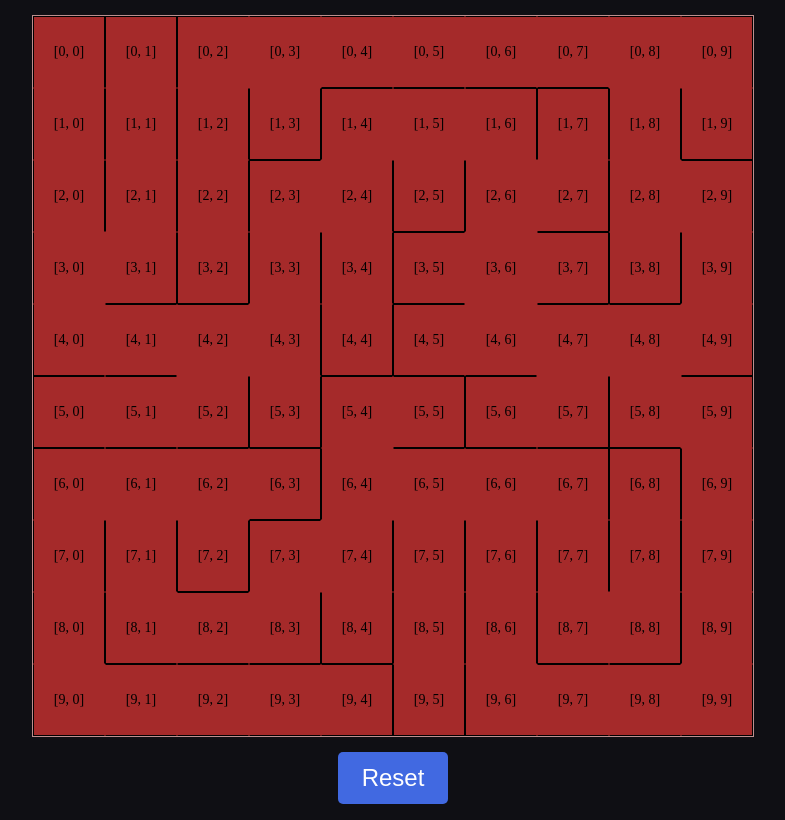
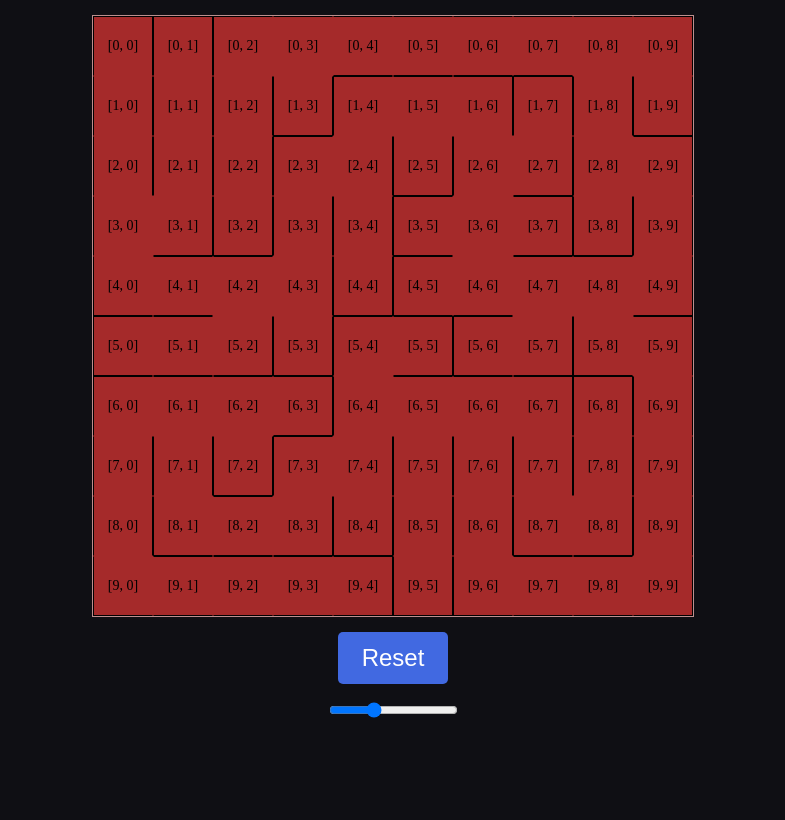
Before and after one commit to johnrdoty92/maze-generator, a React (Vite) app: page / in a window 1280 px wide. Shown: the whole page, without its empty margins (247-1032 px from the left). Built offline with nearby package versions, Linux system fonts and the light colour scheme.

Commit message:
control grid dimensions

```diff
--- a/src/App.css
+++ b/src/App.css
@@ -1,3 +1,7 @@
+:root {
+  --border-width: 1px;
+}
+
 .container {
     display: flex;
     place-items: center;
@@ -29,7 +33,7 @@
 }
 
 .grid {
-  width: min(90dvh, 75%);
+  width: min(75dvh, 75%);
   aspect-ratio: 1 / 1;
   outline: 1px solid rosybrown;
   display: flex;
@@ -43,7 +47,6 @@
   }
 
 .cell {
-  /* margin: -1px 0px 0px -1px; */
   flex: 1;
   aspect-ratio: 1 / 1;
   display: grid;
@@ -51,10 +54,10 @@
   font-size: clamp(8px, 1em, 14px);
   background-color:royalblue;
   border-collapse: collapse;
-  border-top: 1px solid black;
-  border-left: 1px solid black;
-  border-right: 1px solid black;
-  border-bottom: 1px solid black;
+  border-top: var(--border-width) solid black;
+  border-left: var(--border-width) solid black;
+  border-right: var(--border-width) solid black;
+  border-bottom: var(--border-width) solid black;
 }
 
 .visited {
@@ -62,17 +65,17 @@
 }
 
 .top {
-  border-top: 1px solid transparent;
+  border-top: var(--border-width) solid transparent;
 }
 
 .left {
-  border-left: 1px solid transparent;
+  border-left: var(--border-width) solid transparent;
 }
 
 .right {
-  border-right: 1px solid transparent;
+  border-right: var(--border-width) solid transparent;
 }
 
 .bottom {
-  border-bottom: 1px solid transparent;
+  border-bottom: var(--border-width) solid transparent;
 }
--- a/src/App.tsx
+++ b/src/App.tsx
@@ -1,11 +1,5 @@
-import { useEffect, useRef } from 'react';
+import { ChangeEventHandler, useEffect, useRef, useState } from 'react';
 import './App.css'
-
-const GRID_DIMENSIONS = 10;
-const ROWS = (Array(GRID_DIMENSIONS)
-  .fill(0)
-  .map((_, i) => Array(GRID_DIMENSIONS).fill(0).map((_, j) => ([i, j])))
-);
 
 const directions = ['top', 'left', 'right', 'bottom'] as const;
 type Directions = typeof directions[number];
@@ -41,6 +35,11 @@ const getNextDirection = (currentCell: [number, number], nextCell: [number, numb
 const sleep = (ms: number) => new Promise(resolve => setTimeout(resolve, ms))
 
 function App() {
+  const [gridDimensions, setGridDimensions] = useState(10);
+  const ROWS = (Array(gridDimensions)
+    .fill(0)
+    .map((_, i) => Array(gridDimensions).fill(0).map((_, j) => ([i, j])))
+  );
   const gridRef = useRef<null | HTMLDivElement>(null)
   const grid = ROWS.map((row, i) => (
     <div key={`r${i}`} className="row">
@@ -48,6 +47,10 @@ function App() {
     </div>
     )
   )
+
+  const handleDimensions: ChangeEventHandler<HTMLInputElement> = ({target}) => {
+    setGridDimensions(target.valueAsNumber)
+  }
 
   useEffect(() => {
     let mounted = true;
@@ -77,8 +80,8 @@ function App() {
           if (
             !visited.has(nextCellKey)
             && !(stack.find(cell => getCellKey(cell) === nextCellKey))
-            && (nextR >= 0 && nextR < GRID_DIMENSIONS)
-            && (nextC >= 0 && nextC < GRID_DIMENSIONS)
+            && (nextR >= 0 && nextR < gridDimensions)
+            && (nextC >= 0 && nextC < gridDimensions)
           ) {
             stack.push(nextCell);
           }
@@ -112,11 +115,11 @@ function App() {
       if (!gridRefCopy.current) return;
       gridRefCopy.current.childNodes.forEach(({childNodes}) => {
         childNodes.forEach(cell => {
-          (cell as HTMLDivElement).classList.remove(...directions)
+          (cell as HTMLDivElement).classList.remove(...directions, 'visited')
         })
       })
     }
-  }, [])
+  }, [gridDimensions])
 
   return (
     <div className='container'>
@@ -124,6 +127,7 @@ function App() {
         {grid}
       </div>
       <button className='button' onClick={() => window.location.reload()}>Reset</button>
+      <input type='range' onChange={handleDimensions} value={gridDimensions} min={5} max={20}/>
     </div>
   )
 }
```
